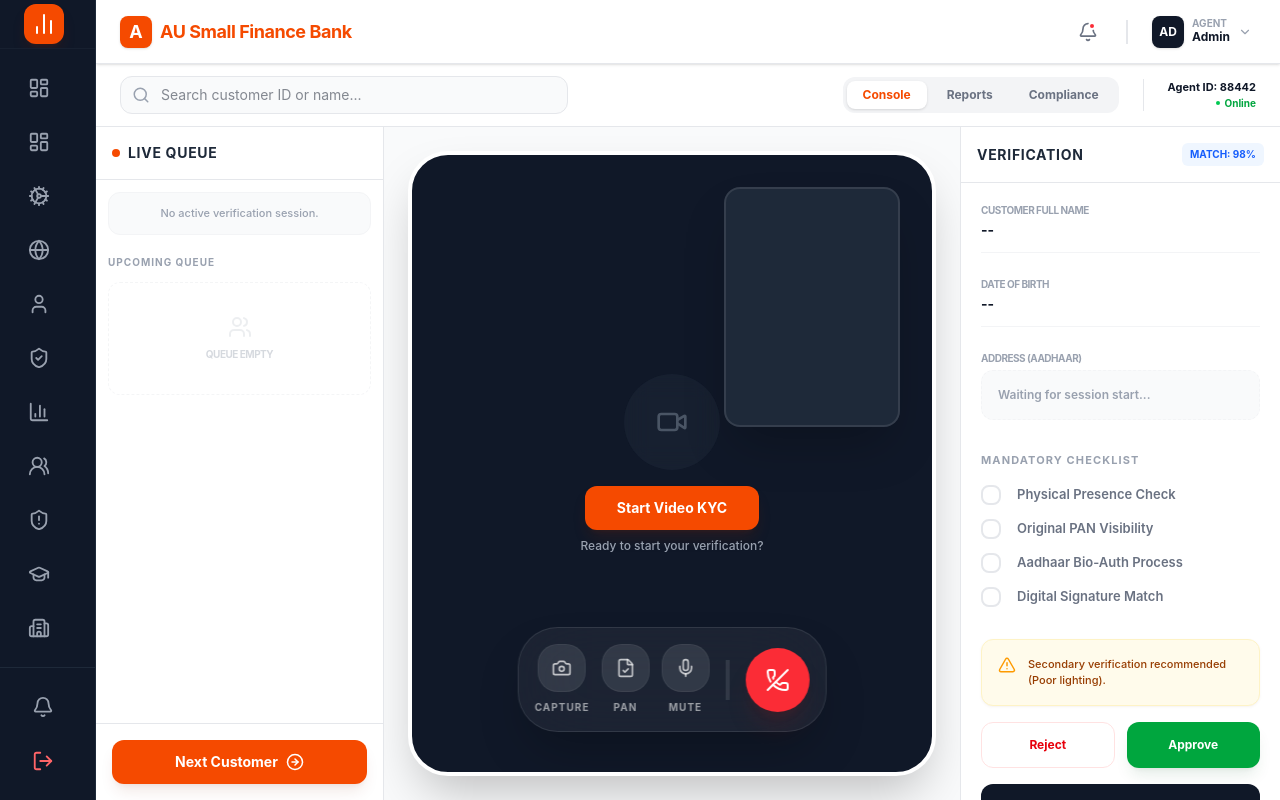
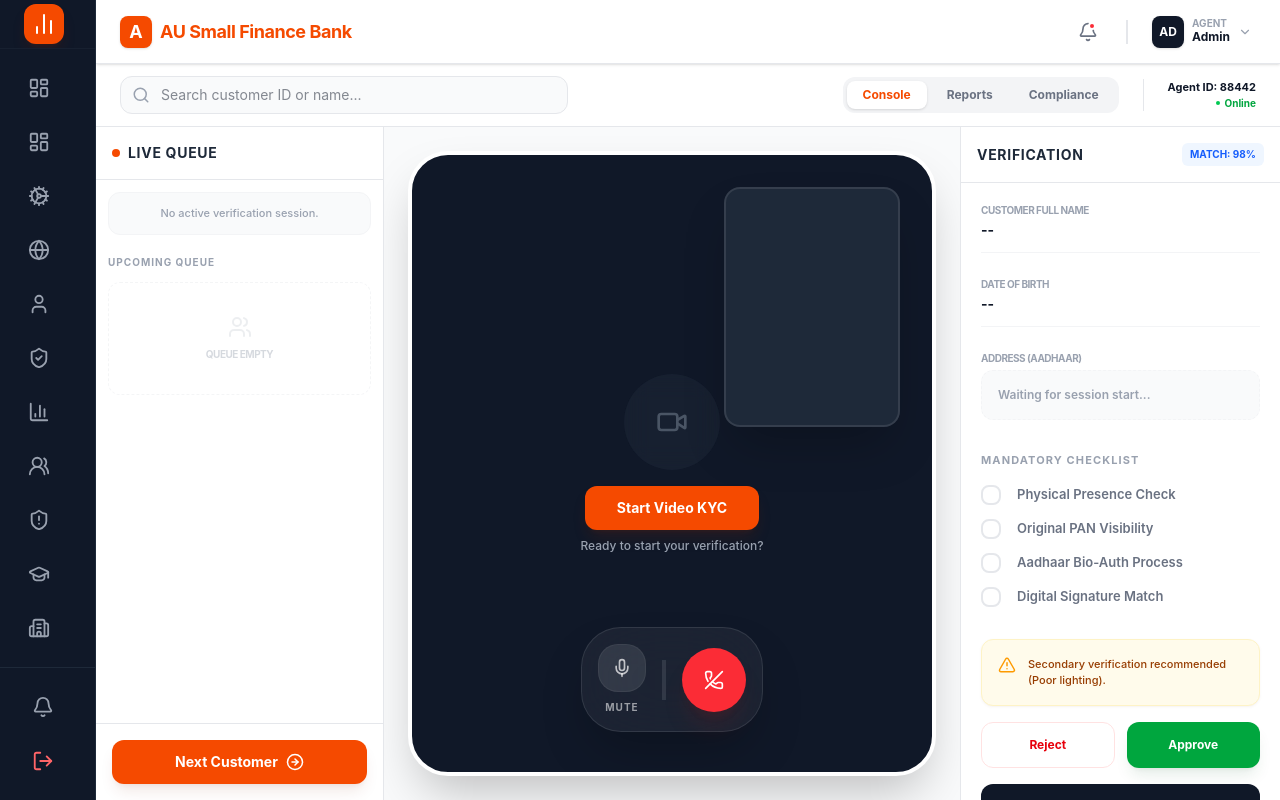
Before and after one commit to indra720/AuBank, a React (Vite) app: page / in a window 1280 px wide. Built offline with nearby package versions, Linux system fonts and the light colour scheme; the HTML template or start-up script is replaced by a standard one.

Commit message:
videokyc

```diff
--- a/src/pages/VideoKyc.jsx
+++ b/src/pages/VideoKyc.jsx
@@ -435,8 +435,7 @@
 
               {/* Action Controls */}
               <div className="absolute bottom-6 lg:bottom-10 left-1/2 -translate-x-1/2 flex items-center gap-3 bg-white/5 backdrop-blur-2xl p-3 lg:p-4 rounded-[2.5rem] border border-white/10 shadow-2xl">
-                <ControlButton icon={<Camera size={20} />} label="Capture" />
-                <ControlButton icon={<FileCheck size={20} />} label="PAN" />
+                {/* Capture and PAN hidden for Customer view */}
                 <ControlButton
                   icon={<Mic size={20} />}
                   label={isMuted ? "Unmute" : "Mute"}
@@ -448,7 +447,7 @@
                   onClick={endCall}
                   className="w-12 h-12 lg:w-16 lg:h-16 bg-red-500 hover:bg-red-600 text-white rounded-full flex items-center justify-center shadow-xl shadow-red-900/20 transition-all hover:rotate-90"
                 >
-                  <PhoneOff size={24} />
+                  <PhoneOff size={20} />
                 </button>
               </div>
             </div>
```
